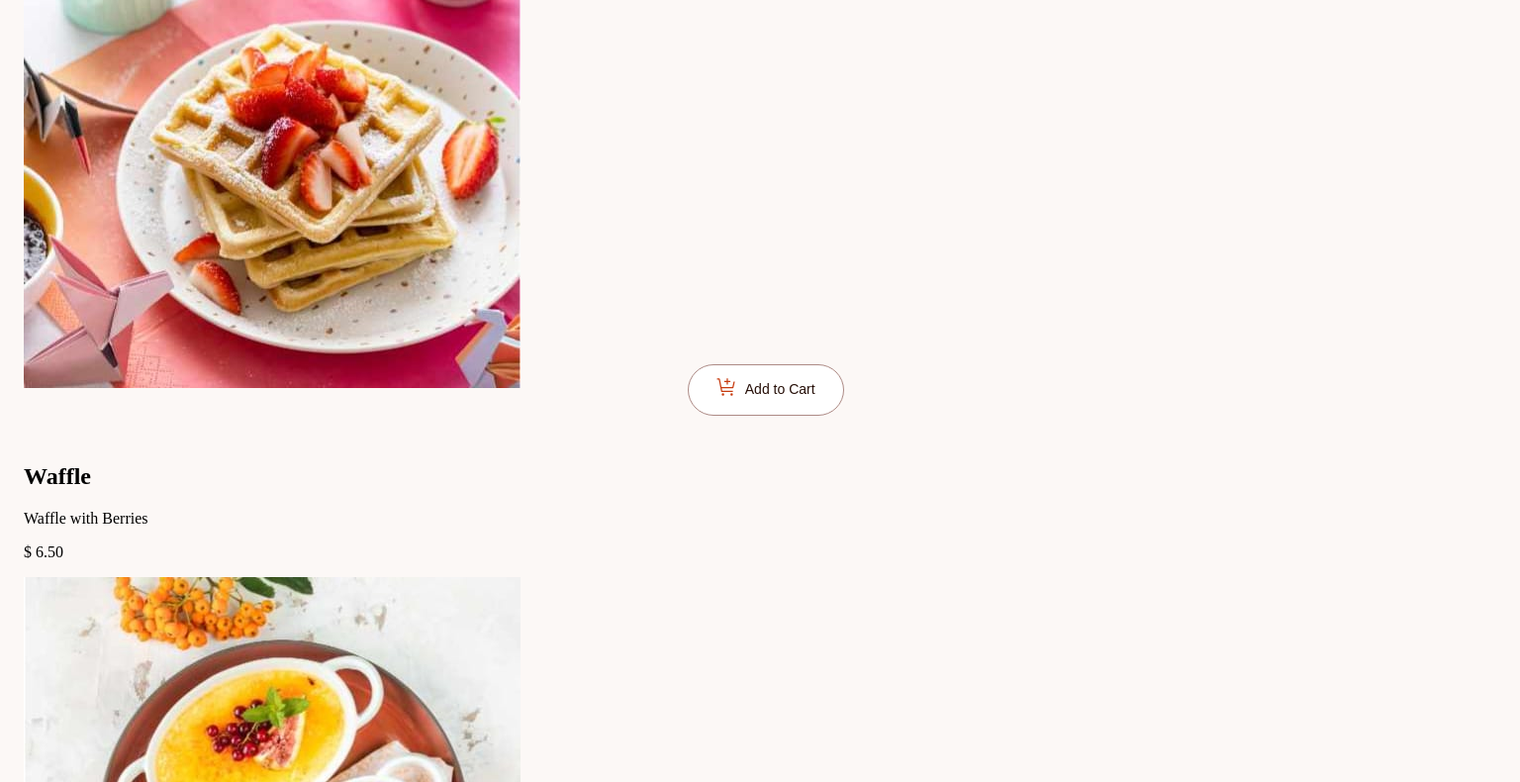
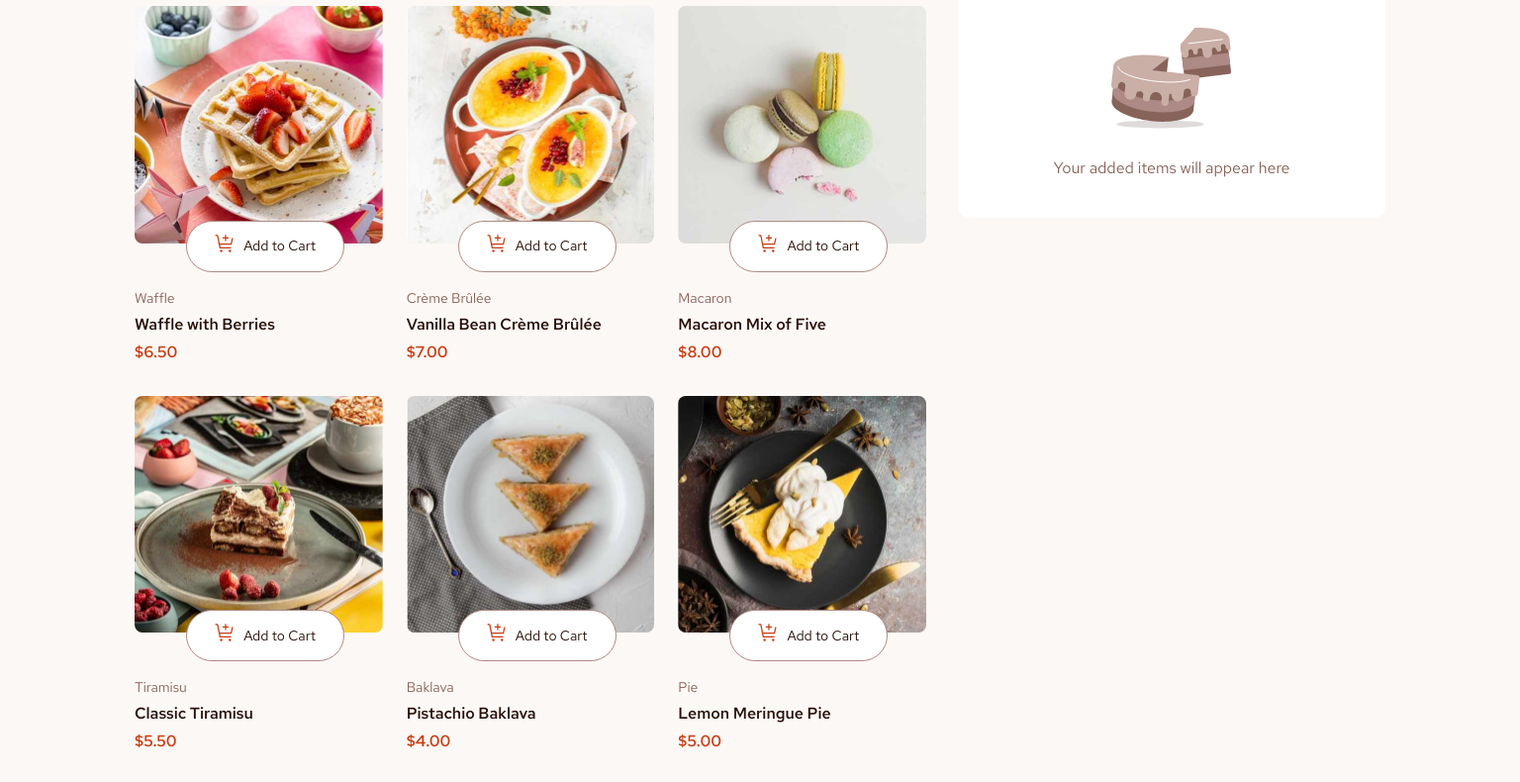
Before and after one commit to Chenxi96/Product-List-With-Cart, a plain HTML site: page index.html in a window 1536 px wide. Shown: the part 168-958 px from the top of the page at 99% size. Drawn offline with nearby package versions, Linux system fonts and the light colour scheme.

Commit message:
Add style to tablet and desktop

```diff
--- a/index.html
+++ b/index.html
@@ -19,11 +19,11 @@
 <body>
 
   <main>
+    <div id="heading-container">
       <h1>Desserts</h1>
+    </div>
 
-
-  </main>
-
+    <!--  -->
     <div id="cart-container">
       <h2>Your Cart (<span>0</span>)</h2>
       <div id="cart">
@@ -31,11 +31,14 @@
         <p>Your added items will appear here</p>
       </div>
     </div>
+  </main>
+
+
 
 
   <div class="attribution">
     Challenge by <a href="https://www.frontendmentor.io?ref=challenge">Frontend Mentor</a>.
-    Coded by <a href="#">Your Name Here</a>.
+    Coded by <a href="#">Dawn Chenxi Lin</a>.
   </div>
 </body>
 </html>
--- a/script/script.js
+++ b/script/script.js
@@ -4,7 +4,7 @@ window.onload = () => {
         fetch('./data.json')
         .then(response => response.json()) // Converts JSON file
         .then(data => {
-            // Loop through json object
+            const itemDiv = $('<div></div>').attr('id', "item");
             for(let item in data) {
                 const div = $('<div></div>'); // Container
                 const picture = $('<picture></picture>') // Picture element
@@ -12,9 +12,9 @@ window.onload = () => {
                 const tabletSource = $('<source>').attr({media: '(min-width: 375px)', srcset: data[item].image.tablet}) // Tablet image
                 const image = $(`<img />`).attr({src: data[item].image.mobile, style: 'max-width:100%'}); // Image
                 const button = $('<button>Add to Cart</button>').attr('class', 'add-cart-btn text-preset-4') // Button
-                const heading = $(`<h2>${data[item].category}</h2>`); // Heading
-                const name = $(`<p>${data[item].name}</p>`); // Name
-                const price = $(`<p>$ ${data[item].price.toFixed(2)}</p>`); // Price
+                const heading = $(`<h2>${data[item].category}</h2>`).attr({class: 'text-preset-4', style: 'color: var(--rose-500); margin: -12px 0 0 0;'}); // Heading
+                const name = $(`<p>${data[item].name}</p>`).attr({class: 'text-preset-3', style: 'color: var(--rose-900); margin: 4px 0;'}); // Name
+                const price = $(`<p>$${data[item].price.toFixed(2)}</p>`).attr({class: 'text-preset-3', style: 'color: var(--red); margin: 0;'}); // Price
 
                 // Add each elements in div element
                 picture.append(desktopSource)
@@ -25,9 +25,10 @@ window.onload = () => {
                 div.append(heading);
                 div.append(name);
                 div.append(price);
+                itemDiv.append(div);
+
                 // Add the div into main element
-                $('main').append(div);
-
+                $('h1').after(itemDiv);
             }
         })
         .catch(error => {
--- a/style/style.css
+++ b/style/style.css
@@ -1,3 +1,8 @@
+@font-face {
+    font-family: "RedHatText";
+    src: url(/assets/fonts/RedHatText-VariableFont_wght.ttf);
+}
+
 /************************
 * 1. Default Styles
 * 2. MAIN
@@ -21,6 +26,7 @@
     font-size: 40px;
     line-height: 120%;
     letter-spacing: 0;
+    font-weight: 700;
 }
 
 .text-preset-2 {
@@ -41,6 +47,7 @@
     font-size: 14px;
     line-height: 150%;
     letter-spacing: 0;
+    font-weight: 400;
 }
 
 .text-preset-5 {
@@ -48,6 +55,14 @@
     line-height: 150%;
     letter-spacing: 0;
     font-weight: 600;
+}
+
+img {
+    border-radius: 8px;
+}
+
+* {
+    font-family: "RedHatText";
 }
 
 body {
@@ -80,7 +95,6 @@ main {
 
 #cart-container {
     padding: 24px;
-    margin: 32px 24px 24px 24px;
     background-color: var(--white);
     border-radius: 12px;
 }
@@ -91,6 +105,62 @@ main {
     align-items: center;
 }
 
+#cart-container h2 {
+    color: var(--red);
+}
+
 #cart > p {
     margin: 16px 0;
+    color: var(--rose-500);
 }
+
+/* Any div inside the id item div */
+#item > div {
+    max-width: 327px;
+}
+
+#item {
+    display: flex;
+    flex-wrap: wrap;
+    column-gap: 24px;
+    row-gap: 32px;
+    justify-content: center;
+}
+
+@media screen and (min-width: 768px){
+    main {
+        margin: 40px;
+    }
+
+    #item > div {
+        max-width: 213.33px;
+    }
+}
+
+@media screen and (min-width: 1440px) {
+    main {
+        display: flex;
+        justify-content: center;
+        margin: 88px 112px;
+        column-gap: 32px;
+    }
+
+    #heading-container {
+        width: 800px;
+    }
+
+    #item {
+        width: 800px;
+    }
+
+    #item > div {
+       max-width: 250.67px;
+    }
+
+    #cart-container {
+        margin: 0;
+        width: 100%;
+        max-width: 384px;
+        height: min-content;
+    }
+}
```
Lines whose indentation alone changed are shown as unchanged.
